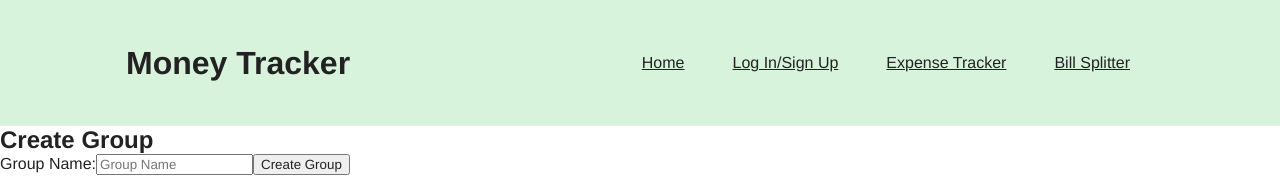
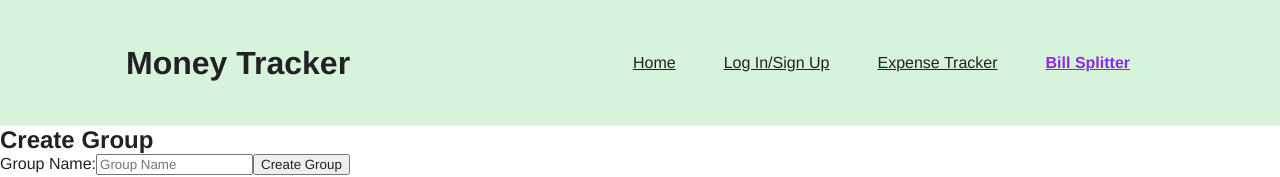
Before and after one commit to kywk23/project-2-THRIFTYCO, a React (Vite) app: page /splitbill in a window 1280 px wide. Shown: the top 177 px of the page. Built offline with nearby package versions, Linux system fonts and the light colour scheme; no server answers; the database is empty.

Commit message:
updated css for navbar

```diff
--- a/src/Components/ExpenseTracker/popup.css
+++ b/src/Components/ExpenseTracker/popup.css
@@ -5,7 +5,7 @@
   left: 0;
   width: 100%;
   height: 100%;
-  background-color: rgba(52, 78, 65, 0.5); /* 50% transparent black */
+  background-color: rgba(24, 24, 24, 0.7); /* 50% transparent black */
   display: flex;
   justify-content: center;
   align-items: center;
--- a/src/Components/NavBar.jsx
+++ b/src/Components/NavBar.jsx
@@ -7,20 +7,24 @@ function Navbar() {
         <h1 className="logo">Money Tracker </h1>
         <ul>
           <li>
-            <NavLink to="/" activeClassName="active">
+            <NavLink to="/" activeclassname="active">
               Home
             </NavLink>
           </li>
           <li>
-            <Link to="/login">Log In/Sign Up</Link>
+            <NavLink to="/login" activeclassname="active">
+              Log In/Sign Up
+            </NavLink>
           </li>
           <li className="active">
-            <NavLink to="/expensetracker" activeClassName="active">
+            <NavLink to="/expensetracker" activeclassname="active">
               Expense Tracker
             </NavLink>
           </li>
           <li>
-            <Link to="/splitbill">Bill Splitter</Link>
+            <NavLink to="/splitbill" activeclassname="active">
+              Bill Splitter
+            </NavLink>
           </li>
           {/* Add other navigation links as needed */}
         </ul>
```
